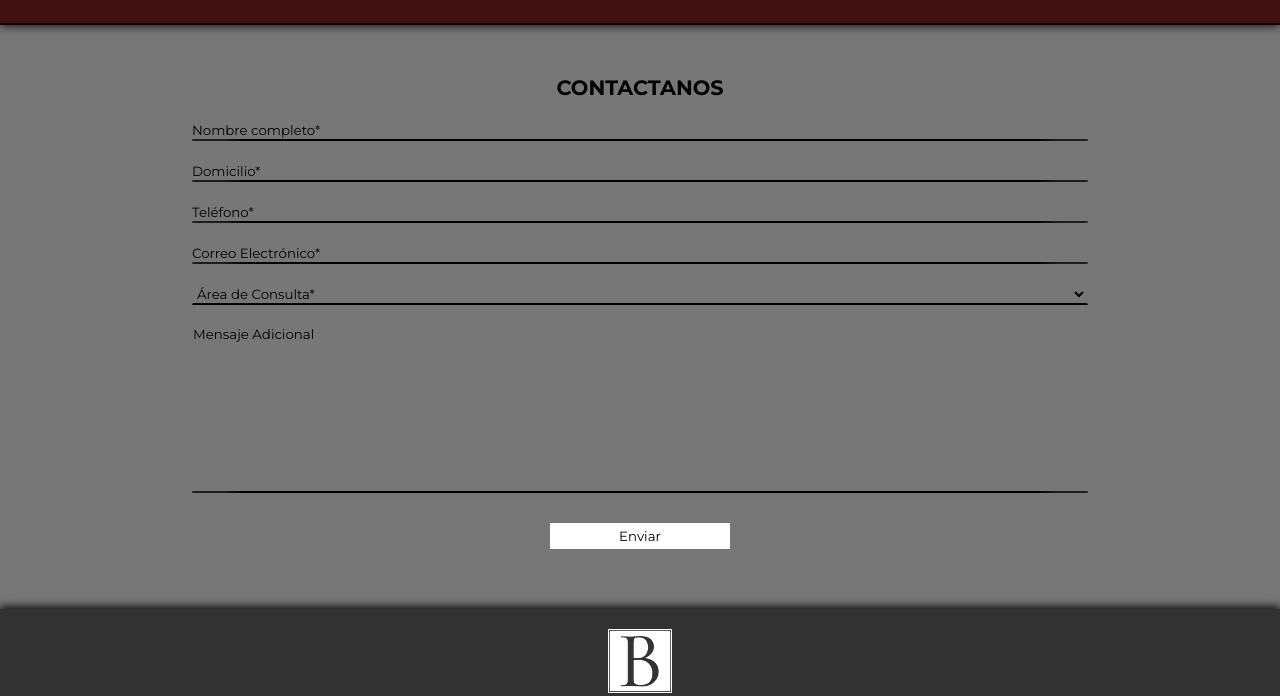
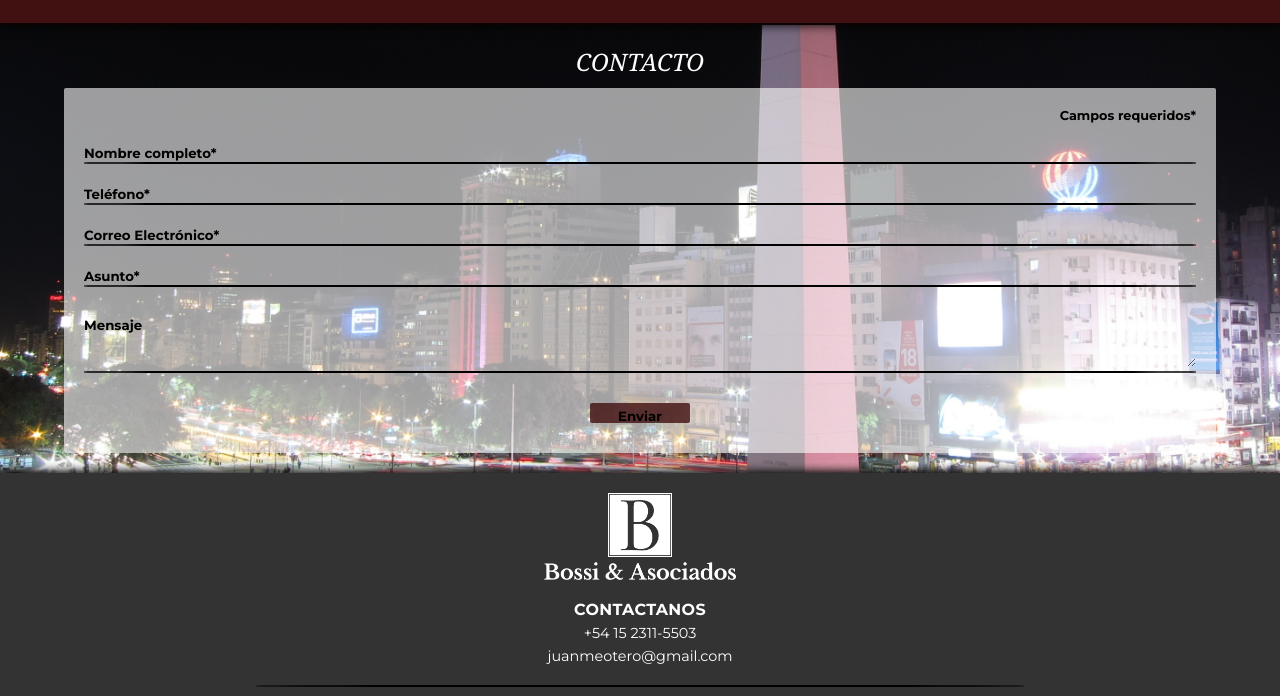
Before and after one commit to Ju4nM3/Ju4nM3-estudio-juridico-pf, a plain HTML site: page pages/contacto.html in a window 1280 px wide. Shown: the part 95-791 px from the top of the page. Drawn offline with Linux system fonts and the light colour scheme; a web font is replaced by a local one.

Commit message:
Modificando seccion contacto y limpiando código

```diff
--- a/css/style.css
+++ b/css/style.css
@@ -18,8 +18,6 @@ a {
 /* BODY */
 
 body {
-  background: #777;
-  flex-wrap: wrap;
   display: grid;
   grid-template-columns: auto;
   grid-template-rows: 120px 1fr auto;
@@ -27,17 +25,25 @@ body {
     "header"
     "main"
     "footer";
+  flex-wrap: wrap;
+
+  min-height: 100vh;
+
+  background: linear-gradient(to bottom, #ddd, #555);
 }
 
 /* DISEÑO 280PX */
 
 @media (min-width: 280px) {
   header {
+    position: relative;
+    z-index: 9000;
+
     grid-area: header;
-    position: relative;
+
     display: flex;
     align-items: center;
-    z-index: 9000;
+
     background: #777;
     border-bottom: 2px solid #000;
     box-shadow: 0px 0px 10px #000;
@@ -67,6 +73,7 @@ body {
 
   .header__nav {
     width: 100%;
+
     display: flex;
     align-items: center;
     justify-content: center;
@@ -76,24 +83,32 @@ body {
 
   .header__nav-toggle {
     position: absolute;
+    top: 1%;
+    right: 1%;
+    z-index: 10000;
+
     width: 35px;
-    appearance: none;
+
     background: none;
     outline: none;
     border: none;
-    z-index: 10000;
-    top: 1%;
-    right: 1%;
+    appearance: none;
   }
+
   .header__nav-toggle .bar,
   .header__nav-toggle:after,
   .header__nav-toggle:before {
+    display: block;
+
     content: "";
-    display: block;
+
     width: 100%;
     height: 5px;
+
+    margin: 6px 0px;
+
     background-color: #000;
-    margin: 6px 0px;
+
     transition: 0.4s;
   }
 
@@ -123,27 +138,33 @@ body {
 
   .header__navBar {
     position: fixed;
+    top: 0;
     right: 100%;
-    top: 0;
-    width: 100%;
-    height: 100vh;
     z-index: 9000;
-    background: rgb(65, 16, 16);
-    transition: 0.69s;
+
     display: flex;
     flex-direction: column;
     align-items: center;
     gap: 45px;
+
+    width: 100%;
+    height: 100vh;
+
+    background: rgb(65, 16, 16);
+
+    transition: 0.69s;
   }
 
   .header__navBar.is-active {
     right: 0;
     z-index: 9000;
+
     height: 100%;
   }
 
   .header__navBarImg img {
     width: 10rem;
+
     margin-top: 35px;
   }
 
@@ -156,10 +177,13 @@ body {
   .header__navBar a {
     width: 100%;
     max-width: 200px;
+
     margin: 0 auto 16px;
+
     text-align: center;
+    text-transform: uppercase;
+
     color: #fff;
-    text-transform: uppercase;
     font-weight: 600;
     font-size: 0.88rem;
   }
@@ -167,12 +191,13 @@ body {
   /* LOGO WHATSAPP */
 
   .fa-whatsapp {
+    position: fixed;
+    right: 15px;
+    bottom: 15px;
+    z-index: 10000;
+
     color: rgb(40, 136, 37);
     font-size: 2.5rem;
-    position: fixed;
-    z-index: 10000;
-    bottom: 15px;
-    right: 15px;
   }
 
   /* MAIN */
@@ -190,24 +215,28 @@ body {
   }
 
   .hero__fs {
-    width: 100%;
     display: flex;
     flex-wrap: wrap;
     flex-direction: column;
     align-items: center;
     gap: 2rem;
+
+    width: 100%;
   }
 
   .hero__fsLogo-mobile {
-    box-shadow: 0px 0px 10px #000, 0px 0px 5px #000, 0px 0px 5px #000;
-    width: 100%;
-    height: 185px;
     display: flex;
     justify-content: center;
     align-items: center;
+
+    width: 100%;
+    height: 185px;
+
     background-image: url(../imagenes/caba-1.jpg);
     background-size: cover;
     background-position: center;
+
+    box-shadow: 0px 0px 10px #000, 0px 0px 5px #000, 0px 0px 5px #000;
   }
 
   .hero__fsLogo-mobile img {
@@ -219,9 +248,12 @@ body {
   .hero__sectionDivider {
     width: 80%;
     height: 2px;
+
+    margin-top: 50px;
+
+    border-radius: 35%;
+
     background: #000;
-    border-radius: 35%;
-    margin-top: 50px;
   }
 
   /* MAIN SS */
@@ -235,32 +267,40 @@ body {
   }
 
   .hero__ss {
-    margin-top: 50px;
-    width: 100%;
     display: flex;
     flex-direction: column;
     align-items: center;
     gap: 2rem;
+
+    margin-top: 50px;
+
+    width: 100%;
   }
 
   .hero__ssTitleMobile {
-    box-shadow: 0px 0px 10px #000, 0px 0px 5px #000;
-    width: 90%;
-    height: 185px;
     display: flex;
     justify-content: center;
     align-items: center;
+
+    width: 90%;
+    height: 185px;
+
     background-image: url(../imagenes/quienes-somos.jpg);
     background-size: cover;
+
+    box-shadow: 0px 0px 10px #000, 0px 0px 5px #000;
   }
 
   .hero__ssTitleMobile-spanContainer {
-    background: rgb(0, 0, 0, 0.7);
-    width: 13.5rem;
-    height: 50px;
     display: flex;
     justify-content: center;
     align-items: center;
+
+    width: 13.5rem;
+    height: 50px;
+
+    background: rgb(0, 0, 0, 0.7);
+
     border-radius: 0.3rem;
   }
 
@@ -273,6 +313,7 @@ body {
 
   .hero__ss p {
     width: 90%;
+
     text-align: center;
     font-family: "Lyon", Georgia;
     line-height: 1.5rem;
@@ -304,8 +345,9 @@ body {
     display: flex;
     flex-direction: column;
     align-items: center;
+    gap: 25px;
+
     margin-top: 25px;
-    gap: 25px;
   }
 
   .hero__lawyers-all span:first-child {
@@ -326,11 +368,14 @@ body {
     display: flex;
     flex-direction: column;
     gap: 5px;
+
+    padding: 5px;
+
     width: 90%;
+
     background: linear-gradient(to bottom, #777 70%, #ccc);
     border-radius: 1%;
     box-shadow: 0px 0px 15px 0px rgb(49, 46, 46);
-    padding: 5px;
   }
 
   .hero__lawyers-cards img {
@@ -344,9 +389,10 @@ body {
   }
 
   .hero__lawyers-cards span:nth-child(2) {
+    text-decoration: underline;
     font-weight: 600;
-    text-decoration: underline;
   }
+
   .hero__lawyers-cards span:last-child {
     margin-bottom: 5px;
   }
@@ -440,38 +486,44 @@ body {
   }
 
   .hero__career {
-    margin-top: 20px;
     display: flex;
     flex-direction: column;
     align-items: center;
+
+    margin-top: 20px;
   }
 
   .hero__career span:first-child {
+    margin-bottom: 10px;
+
+    text-transform: uppercase;
     font-size: 1.3rem;
-    text-transform: uppercase;
     font-weight: 600;
-    margin-bottom: 10px;
   }
 
   .hero__career span:nth-child(2) {
+    text-transform: uppercase;
+
+    margin-bottom: 20px;
+
     font-size: 0.7rem;
-    text-transform: uppercase;
     font-weight: 600;
-    margin-bottom: 20px;
     font-style: italic;
   }
 
   .hero__career-form {
-    width: 70%;
     display: flex;
     flex-direction: column;
     align-items: center;
+
+    width: 70%;
   }
 
   .hero__career-form span {
+    align-self: flex-end;
+
     font-weight: 500 !important;
     font-size: 0.8rem !important;
-    align-self: flex-end;
   }
 
   .form__careerInput {
@@ -481,6 +533,7 @@ body {
 
   .form__careerInput input {
     width: 100%;
+
     background: transparent;
     border: none;
   }
@@ -497,12 +550,14 @@ body {
 
   .form__underline {
     height: 2px;
+
     background: #000;
     border-radius: 20%;
   }
 
   .form__careerInput-btn {
     width: 30%;
+
     background: #fff;
     border: none;
   }
@@ -510,95 +565,115 @@ body {
   /*MAIN CONTACTO*/
 
   .hero__contact {
-    margin-top: 20px;
     display: flex;
     flex-direction: column;
     align-items: center;
+    gap: 10px;
+
+    background-image: url(../imagenes/obelisco.jpg);
+    background-size: cover;
+    background-position: center;
+    background-blend-mode: luminosity;
   }
 
-  .hero__contact span:first-child {
-    font-size: 1.3rem;
+  .hero__contact-title {
+    margin-top: 20px;
+
+    text-align: center;
     text-transform: uppercase;
-    font-weight: 600;
-    margin-bottom: 20px;
+    font-size: 1.5rem;
+    font-family: "Lyon", Georgia;
+    font-style: italic;
+
+    color: #fff;
+  }
+
+  .hero__contact-p {
+    display: none;
+
+    font-size: 1rem;
+    color: #fff;
   }
 
   .hero__contact-form {
-    width: 70%;
     display: flex;
     flex-direction: column;
     align-items: center;
+    gap: 20px;
+
+    width: 90%;
+
+    margin-bottom: 20px;
+    padding: 20px;
+
+    background: rgba(255, 255, 255, 0.6);
+    border-radius: 2px;
   }
 
-  .form__contactInput {
-    width: 100%;
-    margin-bottom: 20px;
+  .hero__contact-form span:first-child {
+    align-self: flex-end;
+
+    font-weight: 600;
+    font-size: 0.8rem;
   }
 
-  .form__contactInput input {
+  .form__boxes {
     width: 100%;
-    background: transparent;
+  }
+
+  .form__boxes input,
+  .form__boxes textarea {
+    width: 100%;
+
+    background-color: transparent;
     border: none;
   }
 
-  .form__contactInput input:focus {
+  .form__boxes textarea {
+    margin-top: 10px;
+    height: 50px;
+  }
+
+  .form__boxes input::placeholder,
+  .form__boxes textarea::placeholder {
+    color: #000;
+    font-weight: 600;
+  }
+
+  .form__boxes input:focus,
+  .form__boxes textarea:focus {
     border: none;
     outline: none;
-    background: transparent;
-  }
-
-  .form__contactInput input::placeholder {
-    color: #000;
-  }
-
-  .contactSelect {
-    width: 100%;
-    margin-bottom: 20px;
-    background: transparent;
-    border-bottom: 2px solid #000;
-  }
-
-  .form__contactInput option {
-    border: none;
-    border-radius: 4px;
   }
 
   .form__underline {
+    width: 100%;
     height: 2px;
+
     background: #000;
-    border-radius: 20%;
-  }
-
-  .form__contactTArea {
-    width: 100%;
-    background: transparent;
-    border-radius: 4px;
-    resize: none;
-  }
-
-  .form__contactTArea:focus {
-    border: none;
-    outline: none;
-    background: transparent;
-    border-radius: 4px;
-  }
-
-  .form__contactTArea::placeholder {
-    color: #000;
   }
 
   .form__contactInput-btn {
-    width: 30%;
+    margin-top: 20px;
+
+    width: 100px;
+    height: 20px;
+
+    border: none;
+    border-radius: 2px;
+
+    font-weight: 600;
+    background: #fff;
   }
 
   /* FOOTER */
   .footer {
-    margin-top: 50px;
-    background: #333;
     display: flex;
     flex-direction: column;
     align-items: center;
     gap: 20px;
+
+    background: #333;
     box-shadow: 0px 0px 10px #111, 0px 0px 10px #111;
   }
 
@@ -608,24 +683,27 @@ body {
   }
 
   .footer span {
+    width: 100%;
+
+    letter-spacing: 0.3px;
+
+    text-align: center;
+    text-transform: uppercase;
     font-weight: 600;
     font-size: 1rem;
     color: #fff;
-    text-transform: uppercase;
-    letter-spacing: 0.3px;
-    width: 100%;
-    text-align: center;
   }
 
   .footer p {
+    font-size: 0.9rem;
     font-weight: 500;
-    font-size: 0.9rem;
     color: #fff;
   }
 
   .footer__divider {
     width: 60vw;
     height: 2px;
+
     background: #000;
     border-radius: 35%;
   }
@@ -661,11 +739,12 @@ body {
   }
 
   .footer__location {
-    width: 90%;
     display: flex;
     flex-direction: column;
     align-items: center;
     gap: 0.6rem;
+
+    width: 90%;
   }
 
   .footer__location p {
@@ -673,14 +752,16 @@ body {
   }
 
   .footer__copyContainer {
-    width: 100%;
-    height: 100px;
-    background: #222;
     display: flex;
     flex-direction: column;
     justify-content: center;
     align-items: center;
     gap: 5px;
+
+    width: 100%;
+    height: 100px;
+
+    background: #222;
   }
 
   .footer__copyContainer span {
@@ -695,17 +776,21 @@ body {
 
   .header__navBar {
     position: fixed;
+    top: 0;
     right: 100%;
-    top: 0;
-    width: 35%;
-    min-height: 100vh;
     z-index: 9000;
-    background: rgb(65, 16, 16);
-    transition: 0.69s;
+
     display: flex;
     flex-direction: column;
     align-items: center;
     gap: 65px;
+
+    width: 35%;
+    min-height: 100vh;
+
+    background: rgb(65, 16, 16);
+
+    transition: 0.69s;
   }
 
   .header__navBar.is-active {
@@ -726,45 +811,48 @@ body {
   .header__navBar a {
     width: 100%;
     max-width: 200px;
+
     margin: 0 auto 16px;
+
     text-align: center;
-    color: #fff;
     text-transform: uppercase;
     font-weight: 600;
     font-size: 1.05rem;
+    color: #fff;
   }
 
   /* MAIN SECOND SECTION */
 
   .hero__ssMobile-spanDesktop {
     display: initial;
+
+    line-height: 1.5rem;
+
     text-align: center;
     font-family: "Lyon", Georgia;
-    line-height: 1.5rem;
   }
 }
 
 @media (min-width: 1024px) {
   header {
-    grid-area: header;
     position: sticky;
+    top: 0;
+    z-index: 1;
+
+    height: 120px;
+
     background: rgb(65, 16, 16);
-    z-index: 1;
-    top: 0;
-    height: 120px;
     border-bottom: 2px solid rgba(0, 0, 0, 0.8);
   }
 
   main {
     position: relative;
-    grid-area: main;
     top: 0;
   }
 
   footer {
     position: relative;
     top: 0;
-    grid-area: footer;
   }
 
   /* MENÚ DESLIZABLE */
@@ -787,33 +875,37 @@ body {
   }
 
   .header__navDesktop {
-    width: 100%;
     display: flex;
     align-items: center;
     justify-content: flex-end;
+    gap: 30px;
+
     margin-right: 10%;
-    gap: 30px;
+
+    width: 100%;
   }
 
   .header__navDesktop li {
     display: flex;
+    align-items: center;
     gap: 10px;
-    align-items: center;
   }
 
   .header__navDesktop a {
-    color: #fff;
+    text-transform: uppercase;
     font-weight: 600;
     font-size: 0.8rem;
-    text-transform: uppercase;
+    color: #fff;
   }
 
   .sub {
     display: initial;
+
+    width: 3px;
     height: 20px;
-    width: 3px;
+
+    opacity: 0;
     background: #fff;
-    opacity: 0;
     transition: 0.25s;
   }
 
@@ -844,8 +936,8 @@ body {
   }
 
   .header__navImg img {
+    display: flex;
     width: 100%;
-    display: flex;
   }
 
   /* MAIN FIRST SECTION */
@@ -864,22 +956,26 @@ body {
   }
 
   .hero__fs {
+    justify-content: center;
+
+    width: 100%;
+    height: 89vh;
+
     background: url(../imagenes/caba-1.jpg);
     background-repeat: no-repeat;
     box-shadow: -1px 5px 10px #000;
-    justify-content: center;
-    height: 89vh;
-    width: 100%;
   }
 
   .hero__fsContainer {
-    background: rgba(95, 95, 95, 0.7);
-    border: 5px solid rgb(65, 16, 16);
-    height: 500px;
     display: flex;
     flex-direction: column;
     justify-content: center;
     align-items: center;
+
+    height: 500px;
+
+    background: rgba(95, 95, 95, 0.7);
+    border: 5px solid rgb(65, 16, 16);
   }
   .hero__fs img {
     width: 500px;
@@ -887,14 +983,16 @@ body {
   }
 
   .btn {
+    padding: 5px 20px;
+    margin: 10px;
+
     border: none;
     background: rgb(65, 16, 16, 0.8);
-    padding: 5px 20px;
-    margin: 10px;
   }
 
   .hero__btn {
     margin-top: 1.9rem;
+
     transition: 0.2s;
     box-shadow: 0px 0px 10px rgb(65, 16, 16, 0.8);
   }
@@ -905,12 +1003,12 @@ body {
   }
 
   .hero__btn a {
+    text-transform: uppercase;
     text-decoration: none;
     font-size: 1.7rem;
     font-weight: 500;
-    text-transform: uppercase;
+    font-family: "Lyon", Georgia;
     color: #fff;
-    font-family: "Lyon", Georgia;
   }
 
   /* MAIN SECOND SECTION */
@@ -931,12 +1029,14 @@ body {
   }
 
   .hero__ss {
-    height: 89vh;
-    margin: 0;
     display: flex;
     flex-direction: row;
     justify-content: center;
     align-items: center;
+
+    margin: 0;
+
+    height: 89vh;
   }
 
   .hero__ss-article-container {
@@ -946,7 +1046,9 @@ body {
     align-items: center;
     flex-wrap: wrap;
     gap: 30px;
+
     margin: 0 5%;
+
     width: 100%;
   }
 
@@ -987,8 +1089,9 @@ body {
     display: flex;
     flex-direction: column;
     align-items: center;
+    gap: 40px;
+
     margin-top: 40px;
-    gap: 40px;
   }
 
   .hero__lawyers-cardContainer {
@@ -1002,11 +1105,14 @@ body {
     display: flex;
     flex-direction: column;
     gap: 5px;
+
+    padding: 5px;
+
     width: 25%;
+
     background: linear-gradient(to bottom, #777 70%, #ccc);
     border-radius: 1%;
     box-shadow: 0px 0px 15px 0px rgb(49, 46, 46);
-    padding: 5px;
   }
 
   /* MAIN AREAS */
@@ -1016,21 +1122,24 @@ body {
   }
 
   .hero__areas {
-    margin-top: 50px;
     display: flex;
     gap: 75px;
+
+    margin-top: 50px;
   }
 
   .hero__box {
     display: flex;
     align-items: center;
     gap: 20px;
+
     margin: 0 10%;
   }
 
   .hero__contract {
     transform: translateX(-128%);
     opacity: 0;
+
     animation-name: proslidercontract;
     animation-duration: 2s;
     animation-delay: 0s;
@@ -1039,6 +1148,7 @@ body {
   .hero__adm {
     transform: translateX(0%);
     opacity: 0;
+
     animation-name: proslideradm;
     animation-duration: 2s;
     animation-delay: 0.4s;
@@ -1047,6 +1157,7 @@ body {
   .hero__family {
     transform: translateX(0%);
     opacity: 0;
+
     animation-name: prosliderfamily;
     animation-duration: 2s;
     animation-delay: 0.8s;
@@ -1055,6 +1166,7 @@ body {
   .hero__labor {
     transform: translateX(0%);
     opacity: 0;
+
     animation-name: prosliderlabor;
     animation-duration: 2s;
     animation-delay: 1.2s;
@@ -1063,6 +1175,7 @@ body {
   .hero__criminal {
     transform: translateX(0%);
     opacity: 0;
+
     animation-name: proslidercriminal;
     animation-duration: 2s;
     animation-delay: 1.6s;
@@ -1071,6 +1184,7 @@ body {
   .hero__tax {
     transform: translateX(0%);
     opacity: 0;
+
     animation-name: proslidertax;
     animation-duration: 2s;
     animation-delay: 2s;
@@ -1170,35 +1284,40 @@ body {
   }
 
   .hero__career span:first-child {
+    margin-top: 15px;
+    margin-bottom: 10px;
+
+    text-transform: uppercase;
     font-size: 2.5rem;
-    text-transform: uppercase;
     font-weight: 600;
-    margin-bottom: 10px;
-    margin-top: 15px;
   }
 
   .hero__career span:nth-child(2) {
+    margin-bottom: 20px;
+
+    text-transform: uppercase;
     font-size: 1rem;
-    text-transform: uppercase;
     font-weight: 600;
-    margin-bottom: 20px;
     font-style: italic;
   }
 
   .hero__textContainer {
+    display: block;
+
     width: 800px;
     text-align: center;
-    display: block;
   }
 
   .hero__textContainer p {
+    line-height: 1.6;
+
     font-family: "Lyon", Georgia;
     font-size: 1.25rem;
-    line-height: 1.6;
   }
 
   .hero__career-form {
     margin-top: 60px;
+
     width: 45%;
   }
 
@@ -1209,20 +1328,12 @@ body {
 
   .form__careerInput-btn {
     max-width: 18%;
+
     background: #fff;
     border: none;
   }
 
   /*MAIN CONTACTO*/
-
-  .hero__contact {
-    margin-top: 50px;
-  }
-
-  .form__contactInput-btn {
-    background: #fff;
-    width: 20%;
-  }
 }
 
 @media (min-width: 1440px) {
--- a/pages/contacto.html
+++ b/pages/contacto.html
@@ -42,64 +42,74 @@
         <!-- DESKTOP -->
         <a class="header__navImg" href="../index.html"><img src="../imagenes/bossi-1.png" alt="logo-estudio-juridico" /></a>
         <ul class="header__navDesktop">
-          <li><div class="sub"></div><a href="../index.html">Inicio</a></li>
-          <li><div class="sub"></div><a href="profesionales.html">Profesionales</a></li>
-          <li><div class="sub"></div><a href="areas.html">Áreas de práctica</a></li>
-          <li><div class="sub"></div><a href="carrera.html">Carrera</a></li>
-          <li><div class="sub"></div><a href="contacto.html">Contacto</a></li>
+          <li>
+            <div class="sub"></div>
+            <a href="../index.html">Inicio</a>
+          </li>
+          <li>
+            <div class="sub"></div>
+            <a href="profesionales.html">Profesionales</a>
+          </li>
+          <li>
+            <div class="sub"></div>
+            <a href="areas.html">Áreas de práctica</a>
+          </li>
+          <li>
+            <div class="sub"></div>
+            <a href="carrera.html">Carrera</a>
+          </li>
+          <li>
+            <div class="sub"></div>
+            <a href="contacto.html">Contacto</a>
+          </li>
         </ul>
       </nav>
     </header>
     <!-- MAIN -->
 
     <main class="hero__contact">
+      <span class="hero__contact-title">Contacto</span>
 
-      <!-- FORMULARIO DE CONTACTO-->
-
-      <span>contactanos</span>
+      <span class="hero__contact-p">Si quiere realizar una consulta, complete el formulario, y nosotros nos comunicaremos con usted</span>
 
       <form class="hero__contact-form" action="#">
+        <span>Campos requeridos*</span>
 
-          <div class="form__contactInput">
+        <!-- Nombre Completo -->
+        <div class="form__contactInput form__boxes">
           <input type="text" name="nombre" required placeholder="Nombre completo*" />
           <div class="form__underline"></div>
         </div>
 
-          <div class="form__contactInput">
-            <input type="text" name="domicilio" required placeholder="Domicilio*" />
-            <div class="form__underline"></div>
-          </div>
-
-          <div class="form__contactInput">
+        <!-- Número de Teléfono -->
+        <div class="form__contactInput form__boxes">
           <input type="tel" name="telefono" id="telefono" required placeholder="Teléfono*" />
           <div class="form__underline"></div>
         </div>
 
-          <div class="form__contactInput">
+        <!-- Correo Electrónico -->
+        <div class="form__contactInput form__boxes">
           <input type="email" name="correo" id="correo" required placeholder="Correo Electrónico*" />
           <div class="form__underline"></div>
         </div>
 
-
-            <select class="contactSelect" name="area" id="area" required>
-              <option class="form__contactInput-option" value="contratos">Área de Consulta*</option>
-              <option class="form__contactInput-option" value="contratos">Contratos</option>
-              <option class="form__contactInput-option" value="administrativo">Administrativo</option>
-              <option class="form__contactInput-option" value="familia">Familia</option>
-              <option class="form__contactInput-option" value="laboral">Laboral</option>
-              <option class="form__contactInput-option" value="penal">Penal</option>
-              <option class="form__contactInput-option" value="tributario">Tributario</option>
-            </select>
-
-          </div>
-
-          <div class="form__contactInput">
-            <textarea class="form__contactTArea" name="" id="" cols="40" rows="10" placeholder="Mensaje Adicional" ></textarea>
+        <!-- Asunto -->
+        <div class="form__contactInput form__boxes">
+          <input type="text" name="asunto" required placeholder="Asunto*" />
           <div class="form__underline"></div>
         </div>
 
+        <!-- Mensaje -->
+        <div class="form__contactInput form__boxes">
+          <textarea class="form__contactTArea" name="" id="" cols="30" rows="5" placeholder="Mensaje"></textarea>
+          <div class="form__underline"></div>
+        </div>
+
+        <!-- Botón -->
         <input class="form__contactInput-btn btn" type="submit" value="Enviar" name="enviar" />
+      </form>
 
+      <!-- FORMULARIO DE CONTACTO-->
     </main>
 
     <!-- FOOTER -->
```
Also changed, not shown: imagenes/obelisco.jpg (added). Lines whose indentation alone changed are shown as unchanged.
